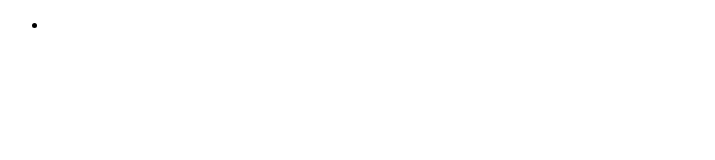
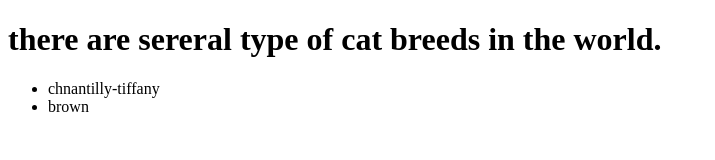
Before and after one commit to ozzy-m/Practice, a plain HTML site: page index.html in a window 1280 px wide. Shown: the whole page, without its empty margins (0-715 px from the left). Drawn offline with Linux system fonts and the light colour scheme.

Commit message:
Update index.html

```diff
--- a/index.html
+++ b/index.html
@@ -3,11 +3,13 @@
 <head>
     <meta charset="UTF-8">
     <meta name="viewport" content="width=device-width, initial-scale=1.0">
-    <title>Document</title>
+    <title>kitteninfo</title>
 </head>
 <body>
+    <h1>there are sereral type of cat breeds in the world.</h1>
     <ul>
-        <li></li>
+        <li>chnantilly-tiffany</li>
+        <li>brown</li>
     </ul>
 </body>
 </html>
```
